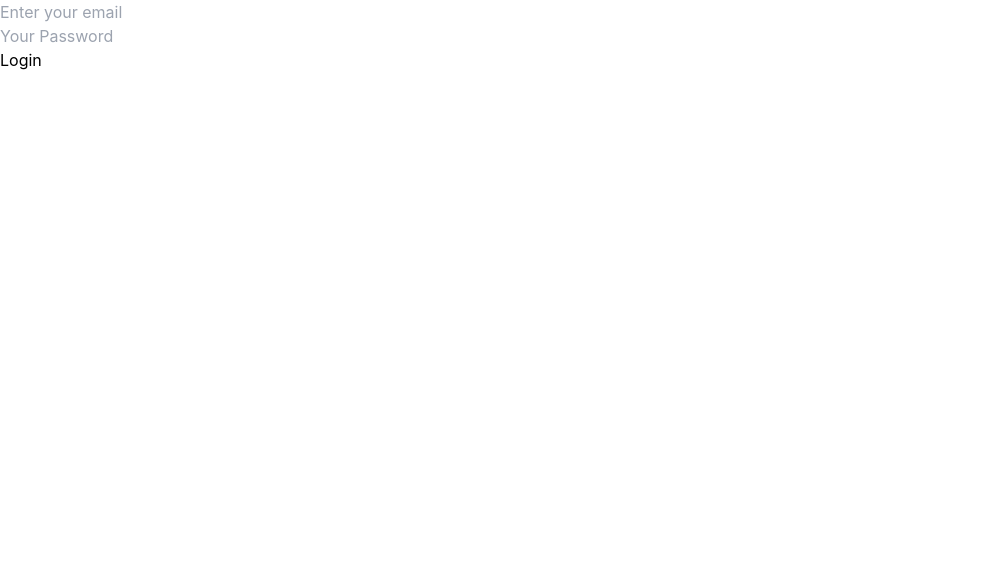
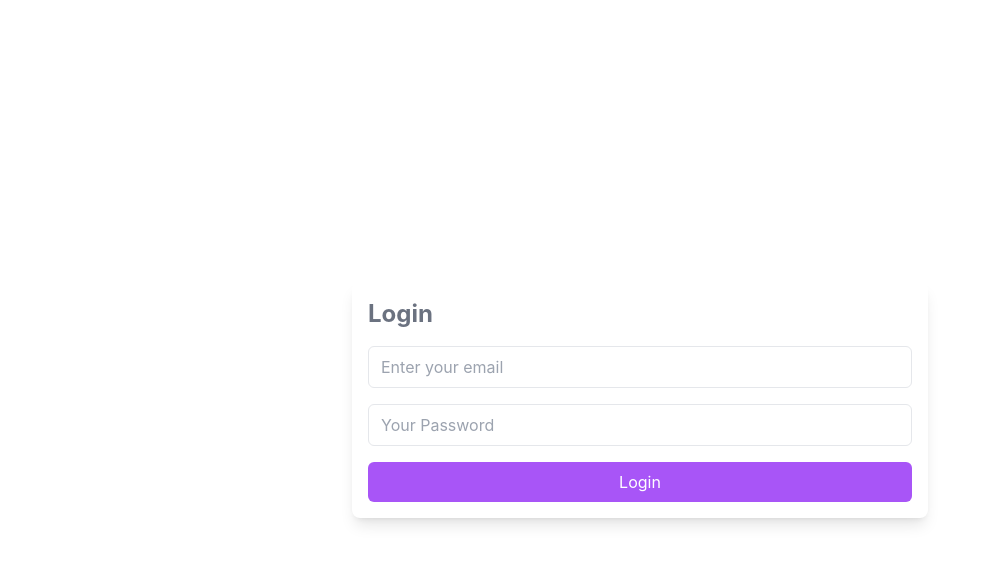
Before and after one commit to anita00001/fix-mate-frontend, a React (Create React App) app: page /login in a window 1280 px wide. Shown: the top 564 px of the page, without its empty margins (0-989 px from the left). Built offline with nearby package versions, Linux system fonts and the light colour scheme.

Commit message:
Modify files and added basic styles to login form

```diff
--- a/src/App.js
+++ b/src/App.js
@@ -1,11 +1,29 @@
-import { Routes, Route } from 'react-router-dom';
+import { Routes, Route, Navigate } from 'react-router-dom';
+import PropTypes from 'prop-types';
 import SignupForm from './components/SignupForm';
 import LoginForm from './components/loginForm';
+import Home from './components/Home';
+
+const isUserLoggedIn = () => {
+  const userPassport = localStorage.getItem('userPassport');
+  return !!userPassport;
+};
+
+const CheckAuthentication = ({ element }) => {
+  if (isUserLoggedIn()) {
+    return element;
+  }
+  return <Navigate to="/login" />;
+};
 
 function App() {
   return (
     <div>
       <Routes>
+        <Route
+          path="/"
+          element={<CheckAuthentication element={<Home />} />}
+        />
         <Route path="/signup" element={<SignupForm />} />
         <Route path="/login" element={<LoginForm />} />
       </Routes>
@@ -14,3 +32,7 @@ function App() {
 }
 
 export default App;
+
+CheckAuthentication.propTypes = {
+  element: PropTypes.node.isRequired,
+};
--- a/src/components/loginForm.js
+++ b/src/components/loginForm.js
@@ -1,9 +1,13 @@
-import React, { useState } from 'react';
-import { useDispatch } from 'react-redux';
+import React, { useState, useEffect } from 'react';
+import { useNavigate } from 'react-router-dom';
+import { useDispatch, useSelector } from 'react-redux';
 import { loginDetails } from '../redux/login/loginSlice';
 
 function LoginForm() {
+  const navigate = useNavigate();
   const dispatch = useDispatch();
+  const loginData = useSelector((state) => state.login.userData);
+  const error = useSelector((state) => state.login.error);
   const [email, setEmail] = useState('');
   const [password, setPassword] = useState('');
 
@@ -14,10 +18,19 @@ function LoginForm() {
     setPassword('');
   };
 
+  useEffect(() => {
+    if (loginData) {
+      navigate('/');
+    }
+  }, [loginData, navigate]);
+
   return (
-    <div>
+    <div className="min-h-screen flex items-center justify-center">
+      <div className="max-w-xl p-4 bg-white shadow-lg rounded-lg w-full">
+        <h1 className="font-bold text-gray-500 text-2xl mb-4">Login</h1>
         <form onSubmit={handleSubmit}>
-        <div>
+          {error && <p className="text-red-700 bg-red-50 p-2 mb-3">Login failed. Kindly check your credentials</p>}
+          <div className="mb-4">
             <input
               type="email"
               id="email"
@@ -25,9 +38,10 @@ function LoginForm() {
               required
               value={email}
               onChange={(e) => setEmail(e.target.value)}
+              className="w-full px-3 py-2 border rounded-md"
             />
           </div>
-        <div>
+          <div className="mb-4">
             <input
               type="password"
               id="password"
@@ -35,10 +49,14 @@ function LoginForm() {
               required
               value={password}
               onChange={(e) => setPassword(e.target.value)}
+              className="w-full px-3 py-2 border rounded-md"
             />
           </div>
-        <button type="submit">Login</button>
+          <button type="submit" className="w-full bg-purple-500 text-white rounded-md py-2">
+            Login
+          </button>
         </form>
+      </div>
     </div>
   );
 }
--- a/src/redux/login/loginSlice.js
+++ b/src/redux/login/loginSlice.js
@@ -10,9 +10,11 @@ export const loginDetails = createAsyncThunk('authentication/login', async (iden
         password: identity.password,
       },
     });
-    return response.data;
+    const authorizationToken = response.headers.authorization;
+    localStorage.setItem('userPassport', authorizationToken);
+    return authorizationToken;
   } catch (error) {
-    throw new Error('Login failed');
+    throw new Error('Login failed. Check your credentials');
   }
 });
 
```
Lines whose indentation alone changed are shown as unchanged.
